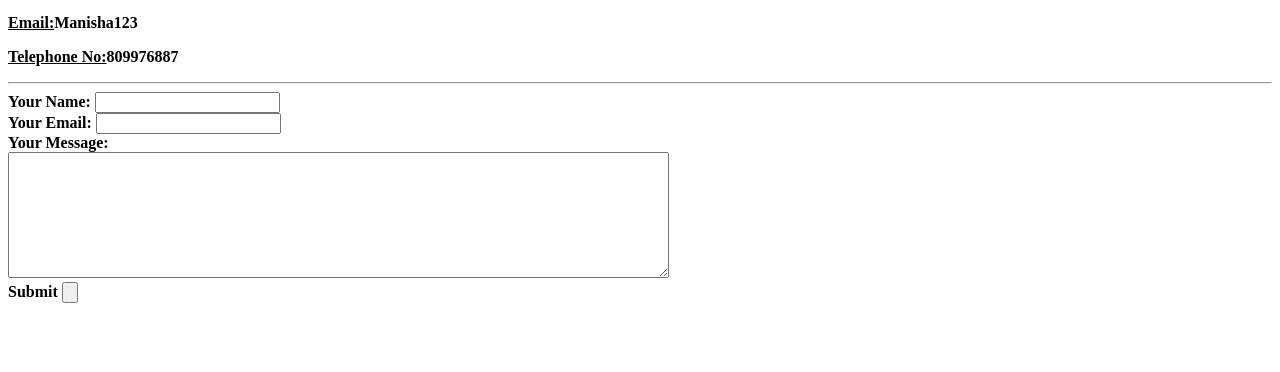
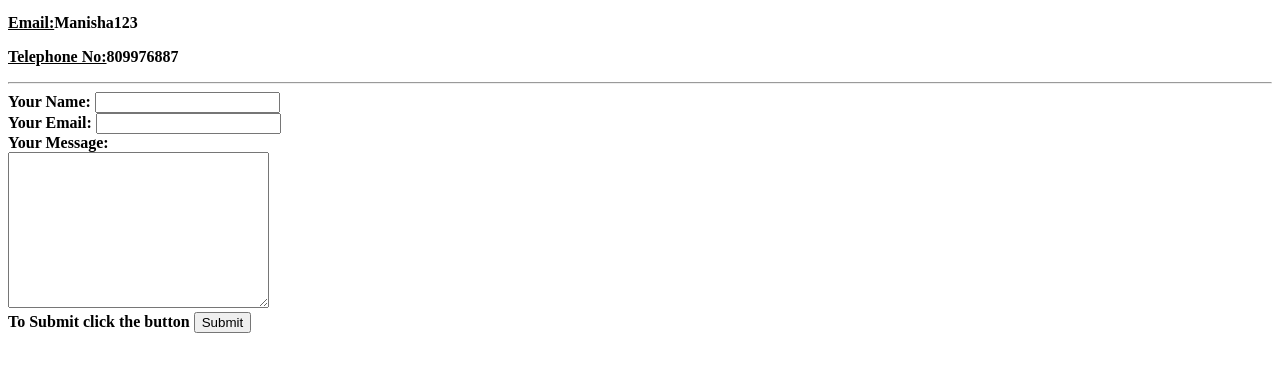
Before and after one commit to manishahannah/cv, a plain HTML site: page contact.html in a window 1280 px wide. Shown: the part 100-472 px from the top of the page. Drawn offline with Linux system fonts and the light colour scheme.

Commit message:
Update contact.html

```diff
--- a/contact.html
+++ b/contact.html
@@ -14,13 +14,13 @@
   <hr>
   <form action="mailto:manishahannah.s@gmail.com" method="post" enctype="text/plain">
     <label>Your Name:</label>
-    <input type="text" name"Your Name:" value=""><br>
+    <input type="text" name="Your Name:" value=""><br>
     <label>Your Email:</label>
-    <input type="email" name"Your Email:" value=""><br>
+    <input type="email" name="Your Email:" value=""><br>
     <label>Your Message:</label><br>
-    <textarea name="name" rows="8" cols="80"></textarea><br>
-    <label>Submit</label>
-    <input type="submit" name"Your Message:" value="">
+    <textarea name="Your message" rows="10" cols="30"></textarea><br>
+    <label>To Submit click the button</label>
+    <input type="submit" name="">
   </form>
 </body>
 
```
